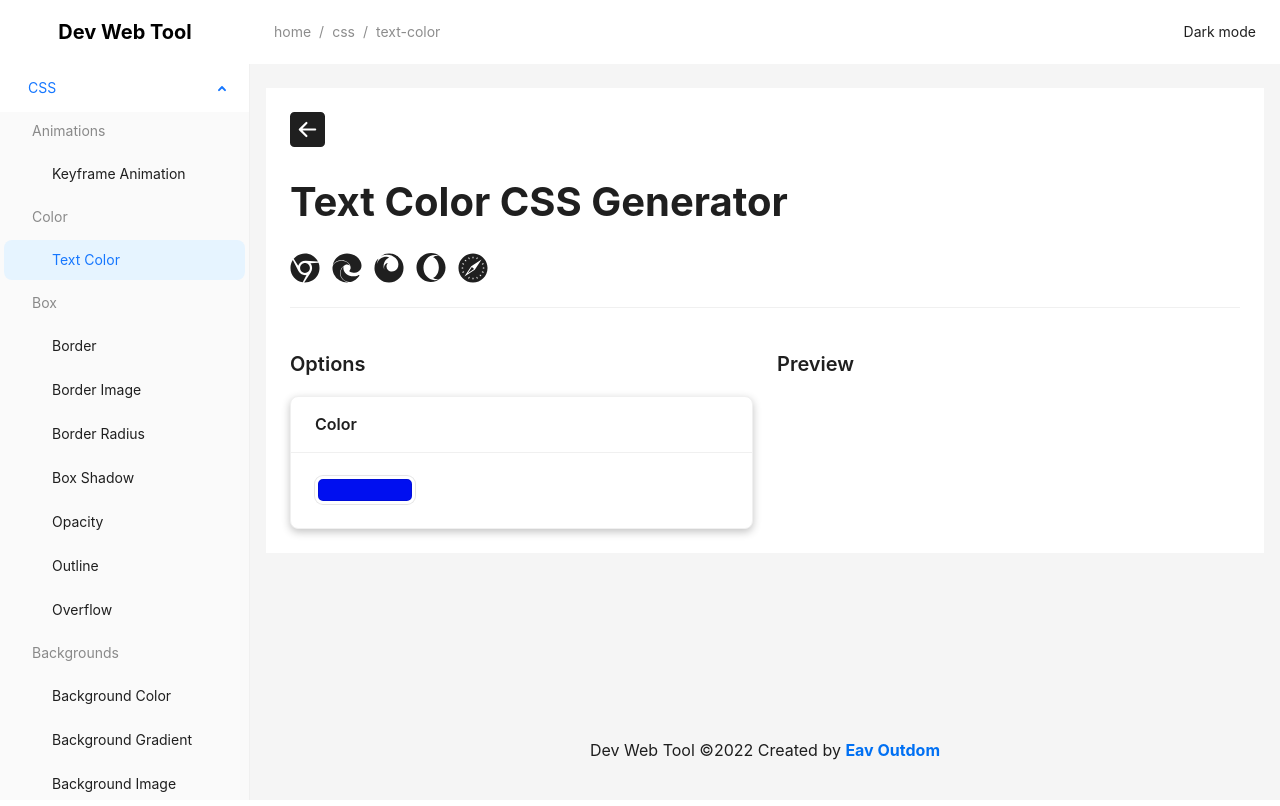
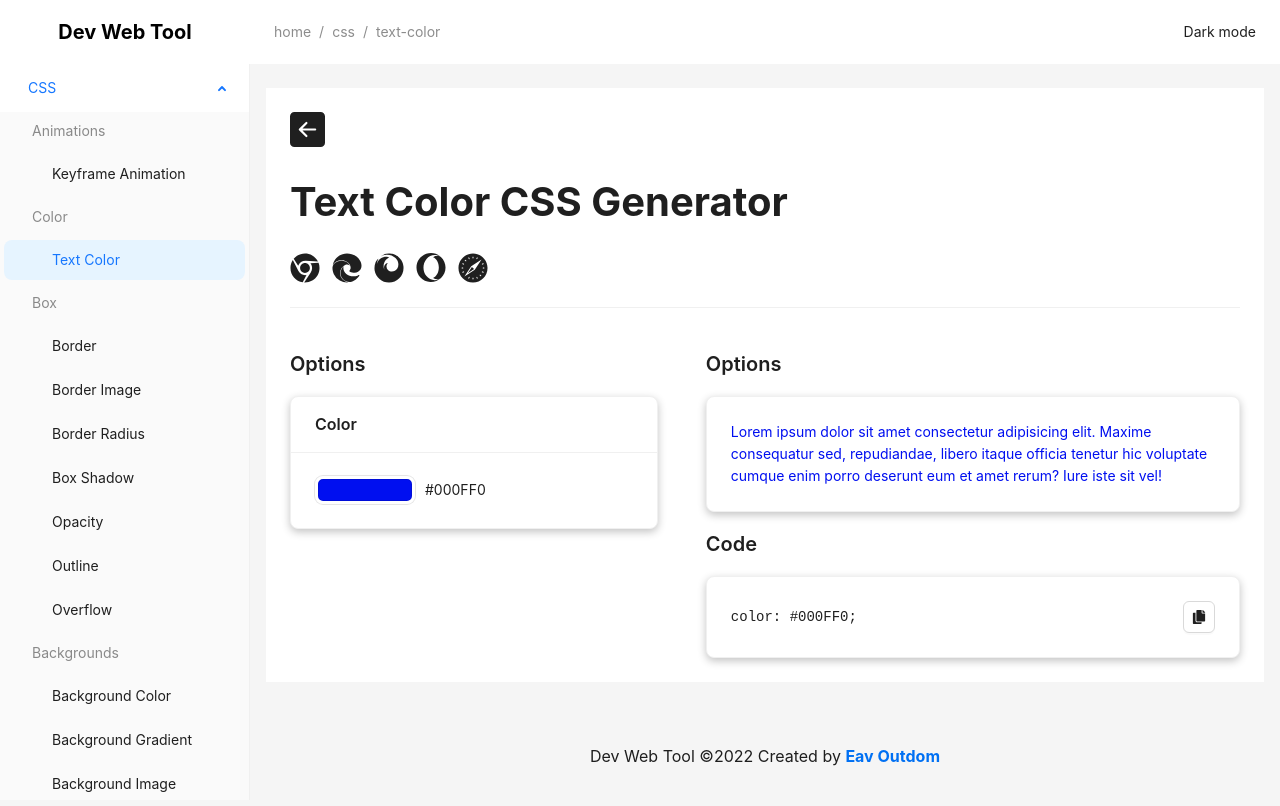
Before and after one commit to EavOutDom/dev-web-tool, a Next.js app: page /css/text-color in a window 1280 px wide. Built offline with nearby package versions, Linux system fonts and the light colour scheme.

Commit message:
text color

```diff
--- a/components/colorPicker/ColorPicker.js
+++ b/components/colorPicker/ColorPicker.js
@@ -1,32 +1,13 @@
-import { useCallback, useEffect, useRef, useState } from "react";
+import { useCallback, useRef, useState } from "react";
 import { HexColorPicker } from "react-colorful";
 import styles from './ColorPicker.module.css';
+import { useOnClickOutside } from "../../lib/useOnClickOutside";
 
 const ColorPicker = ({ color = '#000', onChange }) => {
-  console.log(color);
   const pickerRef = useRef();
   const [isOpen, setIsOpen] = useState(false);
   const close = useCallback(() => setIsOpen(false), []);
   useOnClickOutside(pickerRef, close);
-  function useOnClickOutside(ref, handler) {
-    useEffect(
-      () => {
-        const listener = (event) => {
-          if (!ref.current || ref.current.contains(event.target)) {
-            return;
-          }
-          handler(event);
-        };
-        document.addEventListener("mousedown", listener);
-        document.addEventListener("touchstart", listener);
-        return () => {
-          document.removeEventListener("mousedown", listener);
-          document.removeEventListener("touchstart", listener);
-        };
-      },
-      [ref, handler]
-    );
-  }
   return (<div className={styles.picker}>
     <div
       className={styles.swatch}
--- a/components/colorPicker/ColorPicker.module.css
+++ b/components/colorPicker/ColorPicker.module.css
@@ -1,5 +1,6 @@
 .picker {
   position: relative;
+  z-index: 1000;
 }
 
 .swatch {
--- a/components/contentlayout/ContentLayout.js
+++ b/components/contentlayout/ContentLayout.js
@@ -5,7 +5,9 @@ import { FaChrome, FaEdge, FaFirefox, FaOpera, FaSafari } from 'react-icons/fa';
 import styles from './ContentLayout.module.css'
 
 const ContentLayout = ({ children, name, back, browser = { safari: '', firefox: '', chrome: '', edge: '', opera: '' } }) => {
-  const [{ props: Options }, { props: Preview }] = children;
+  if (children) {
+    var [{ props: Options }, { props: Preview }] = children;
+  }
   return (<main>
     <Link href={back}>
       <BsFillArrowLeftSquareFill size={35} />
@@ -29,10 +31,18 @@ const ContentLayout = ({ children, name, back, browser = { safari: '', firefox:
       </Tooltip>
     </div>}
     <Divider />
-    <Row gutter={[24, 24]}>
-      <Col xs={24} md={12}>{Options.children}</Col>
-      <Col xs={24} md={12}>{Preview.children}</Col>
-    </Row>
+    {children && <Row gutter={[48, 24]}>
+      <Col xs={24} lg={10}>
+        <div>
+          {Options.children}
+        </div>
+      </Col>
+      <Col xs={24} lg={14} >
+        <div>
+          {Preview.children}
+        </div>
+      </Col>
+    </Row>}
   </main>
   );
 }
--- a/components/layout/Layout.js
+++ b/components/layout/Layout.js
@@ -109,13 +109,7 @@ const LayoutContainer = ({ children, pageNotFound = false }) => {
           margin: '24px 16px',
         }}
       >
-        <div
-          style={{
-            padding: 24,
-            minHeight: 360,
-            background: '#fff',
-          }}
-        >
+        <div className={styles.layout_content}>
           {pageNotFound ? <PageNotFound /> : children}
         </div>
       </Layout.Content>
--- a/components/layout/Layout.module.css
+++ b/components/layout/Layout.module.css
@@ -40,6 +40,13 @@
   background-color: #fff !important;
 }
 
+.layout_content {
+  min-height: 360px;
+  background-color: #fff;
+  padding: 8px;
+}
+
+
 @media only screen and (min-width: 768px) {
   .mlDesk {
     margin-left: 250px;
@@ -47,4 +54,7 @@
   .siderLayout::-webkit-scrollbar{
     width: 8px;
   }
+  .layout_content {
+    padding: 24px;
+  }
 }
--- /dev/null
+++ b/lib/useCopy.js
@@ -0,0 +1,31 @@
+import { message } from "antd";
+import { useEffect, useState } from "react"
+
+export const useCopy = () => {
+  const [copyText, setCopyText] = useState(null);
+  const setCopy = async (value) => {
+    let text = value.current.innerHTML;
+    if (text.includes('<!-- -->')) {
+      text = text.split('<!-- -->').join('');
+    }
+    if (text.includes('<br>')) {
+      text = text.split('<br>').join('\n');
+    }
+
+    if (!navigator?.clipboard) {
+      message.warn('Clipboard not supported')
+      return false;
+    }
+    try {
+      await navigator.clipboard.writeText(text)
+      setCopyText(text);
+      message.success('Copied!')
+      return true;
+    } catch (error) {
+      console.warn('Copy failed', error)
+      setCopyText(null)
+      return false;
+    }
+  }
+  return [copyText, setCopy];
+}
--- /dev/null
+++ b/lib/useOnClickOutside.js
@@ -0,0 +1,18 @@
+import { useEffect } from "react"
+
+export const useOnClickOutside = (ref, handler) => {
+  useEffect(() => {
+    const listen = (event) => {
+      if (!ref.current || ref.current.contains(event.target)) {
+        return;
+      }
+      handler(event);
+    };
+    document.addEventListener('mousedown', listen);
+    document.addEventListener('touchstart', listen);
+    return () => {
+      document.removeEventListener('mousedown', listen);
+      document.removeEventListener('touchstart', listen);
+    }
+  }, [ref, handler]);
+}
--- a/pages/css/text-color.js
+++ b/pages/css/text-color.js
@@ -1,23 +1,47 @@
-import { Card, Col, Input, Row } from "antd";
+import { Button, Card, Col, Input, Row } from "antd";
 import ContentLayout from "../../components/contentlayout/ContentLayout";
-import { useState } from "react";
+import { useRef, useState } from "react";
 import ColorPicker from "../../components/colorPicker/ColorPicker";
+import { useCopy } from "../../lib/useCopy";
+import { FaCopy } from "react-icons/fa";
 
 const TextColor = () => {
-  const [color, setColor] = useState('#000FF0')
+  const [color, setColor] = useState('#000FF0');
+  const [copyText, setCopy] = useCopy();
+  const textRef = useRef('');
+
   return (<section>
     <ContentLayout back={'/css'} name='Text Color CSS Generator' browser={{ chrome: 'yes', firefox: 'yes', safari: 'yes', edge: 'yes', opera: 'yes' }}>
       <ContentLayout.Options>
         <div>
           <p className="content_title">Options</p>
           <Card title='Color'>
-            <ColorPicker color={color} onChange={setColor} name={color}/>
+            <div className="items-center" style={{ gap: 10 }}>
+              <ColorPicker color={color} onChange={setColor} name={color} />
+              <label>{color}</label>
+            </div>
           </Card>
         </div>
       </ContentLayout.Options>
       <ContentLayout.Preview>
         <div>
-          <p className="content_title">Preview</p>
+          <p className="content_title">Options</p>
+          <Card>
+            <div style={{ color: color }}>
+              Lorem ipsum dolor sit amet consectetur adipisicing elit. Maxime consequatur sed, repudiandae, libero itaque officia tenetur hic voluptate cumque enim porro deserunt eum et amet rerum? Iure iste sit vel!
+            </div>
+          </Card>
+        </div>
+        <div>
+          <p className="content_title">Code</p>
+          <Card>
+            <div className="justify-between items-center">
+              <code ref={textRef}>
+                color: {color};
+              </code>
+              <Button onClick={() => setCopy(textRef)} icon={<FaCopy />}></Button>
+            </div>
+          </Card>
         </div>
       </ContentLayout.Preview>
     </ContentLayout>
--- a/styles/globals.css
+++ b/styles/globals.css
@@ -74,6 +74,15 @@ p {
     font-size: 1rem;
 }
 
+code {
+  white-space: pre-wrap;
+}
+
+.tab_1{
+  tab-size: 4px;
+  -o-tab-size: 4px;
+}
+
 @media (max-width: 480px) {
     html {
         font-size: 12px;
```
